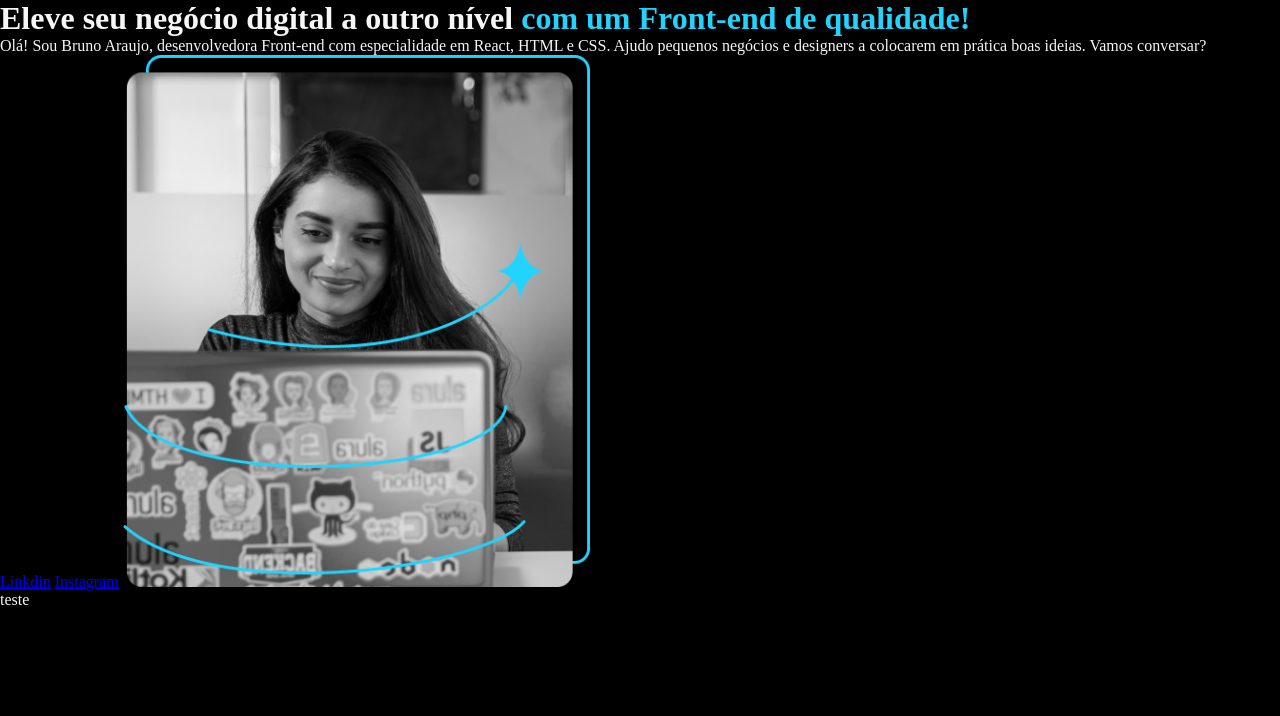
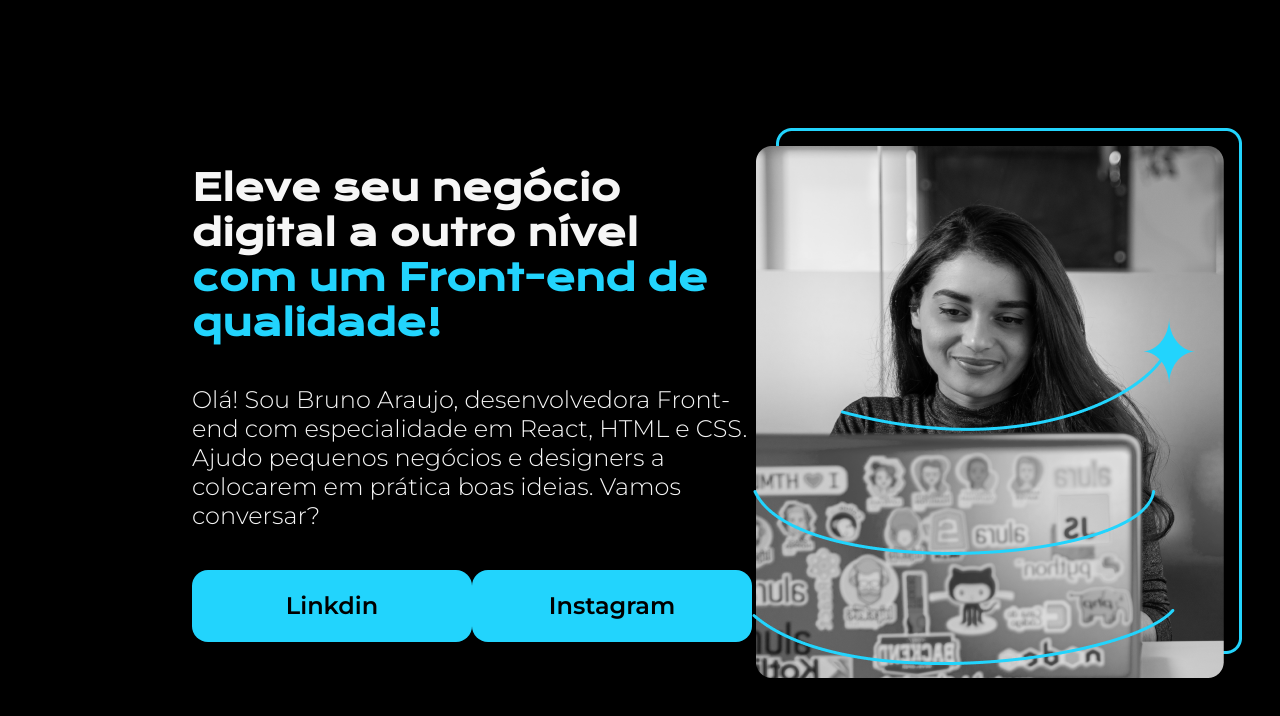
Before and after one commit to Bruno-Araujo-Dev/AluraHTML, a plain HTML site: page index.html in a window 1280 px wide. Drawn offline with nearby package versions, Linux system fonts and the light colour scheme.

Commit message:
Estilizando HTML com CSS

```diff
--- a/index.html
+++ b/index.html
@@ -8,13 +8,17 @@
 </head>
 <body>
     <header></header>
-    <main>
-        <h1>Eleve seu negócio digital a outro nível<strong class="titulo-destaque"> com um Front-end de qualidade!</strong></h1>
-        <p>Olá! Sou Bruno Araujo, desenvolvedora Front-end com especialidade em React, HTML e CSS. Ajudo pequenos negócios e designers a colocarem em prática boas ideias. Vamos conversar?</p>
-        <a href="https://www.linkedin.com/in/bruno-araujo-dos-santos-bb64">Linkdin</a>
-        <a href="https://www.instagram.com/brunoas18/">Instagram</a>
+    <main class="apresentacao">
+        <section class="apresentacao__conteudo">
+            <h1 class="apresentacao__conteudo__titulo">Eleve seu negócio digital a outro nível<strong class="titulo-destaque"> com um Front-end de qualidade!</strong></h1>
+            <p class="apresentacao__conteudo__texto">Olá! Sou Bruno Araujo, desenvolvedora Front-end com especialidade em React, HTML e CSS. Ajudo pequenos negócios e designers a colocarem em prática boas ideias. Vamos conversar?</p>
+            <div class="apresentacao__link">
+                <a class="apresentacao__links__link" href="https://www.linkedin.com/in/bruno-araujo-dos-santos-bb64">Linkdin</a>
+                <a class="apresentacao__links__link" href="https://www.instagram.com/brunoas18/">Instagram</a>
+            </div>
+        </section>
         <img src="Imagem.png" alt="Imagem">
     </main>
-    <footer><p>teste</p></footer>
+    <footer></footer>
 </body>
 </html>
--- a/style.css
+++ b/style.css
@@ -1,9 +1,13 @@
+@import url('https://fonts.googleapis.com/css2?family=Krona+One&family=Montserrat:wght@100;300;600&display=swap');
+
 *{
     margin: 0;
     padding: 0;
 }
 
 body{
+    height: 100vh;
+    box-sizing: border-box;
     background-color: #000;
     color: #F6F6F6;
 }
@@ -12,8 +16,45 @@ body{
  color: #22D4FD;
 }
 
-img{
-    width: 467.705px;
-    height: 532px;
-    flex-shrink: 0;
+.apresentacao{
+    margin: 10% 15%;
+    display: flex;
+    align-items: center;
+    justify-content: space-between;
 }
+
+.apresentacao__conteudo{
+    width: 615px;
+    display: flex;
+    flex-direction: column;
+    gap: 40px;
+
+}
+
+.apresentacao__conteudo__titulo{
+    font-size: 36px;
+    font-family: 'Krona One', sans-serif;
+}
+
+.apresentacao__conteudo__texto{
+    font-size: 24px;
+    font-family: 'Montserrat', sans-serif;
+}
+
+.apresentacao__link{
+    display: flex;
+    justify-content: space-between;
+}
+
+.apresentacao__links__link{
+    background-color: #22D4FD;
+    width: 280px;
+    text-align: center;
+    border-radius: 16px;
+    font-size: 24px;
+    font-weight: 600;
+    padding: 21.5px 0;
+    text-decoration: none;
+    color: #000;
+    font-family: 'Montserrat', sans-serif;
+}
```
